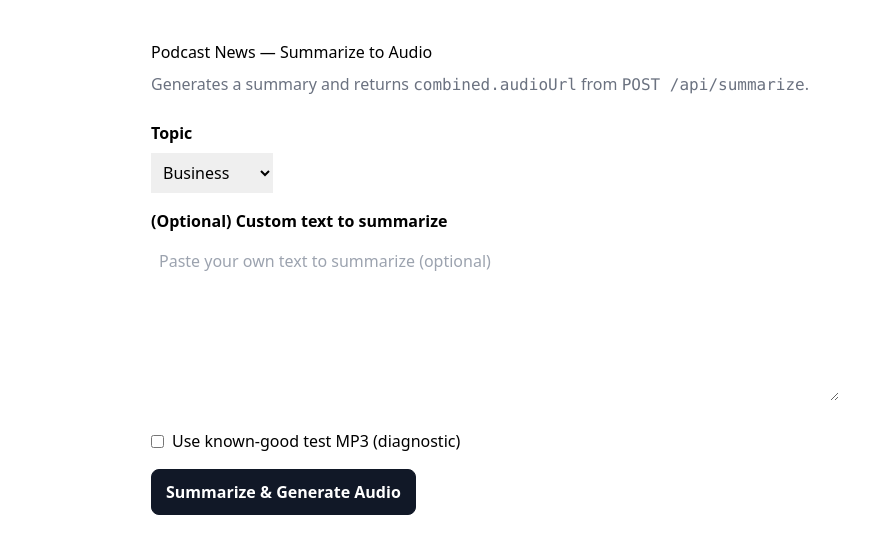
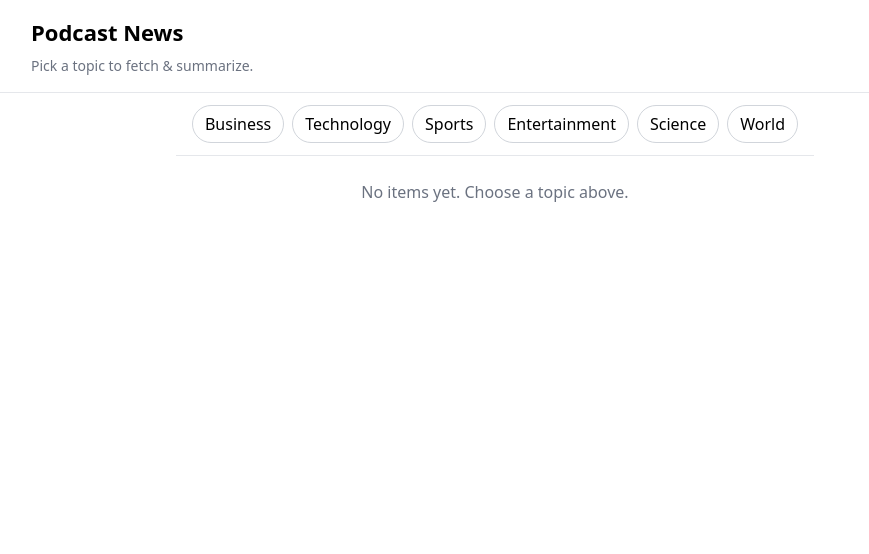
Before and after one commit to letch-source/news-podcast-app-frontend, a React (Create React App) app: page / in a window 1280 px wide. Shown: the top 554 px of the page, without its empty margins (145-1014 px from the left). Built offline with nearby package versions, Linux system fonts and the light colour scheme; no server answers.

Commit message:
Rollback frontend to working UI (summary builds, audio pending)

```diff
--- a/src/App.js
+++ b/src/App.js
@@ -1,205 +1,247 @@
-import React, { useState, useEffect } from "react";
+import React, { useRef, useState } from "react";
 
-// If your backend is same-origin in prod, leave blank.
-// For local dev with a separate server, set REACT_APP_API_BASE in .env (e.g., http://localhost:5000)
-const BACKEND_URL = process.env.REACT_APP_API_BASE || "";
+// In dev, CRA proxy will forward /api/* to http://localhost:3001
+const API_BASE = ""; // leave empty in dev
 
-// ---- Safe JSON POST helper: always reads body and throws readable errors ----
-async function postJson(url, payload) {
-  const res = await fetch(url, {
+const TOPICS = [
+  { key: "business", label: "Business" },
+  { key: "technology", label: "Technology" },
+  { key: "sports", label: "Sports" },
+  { key: "entertainment", label: "Entertainment" },
+  { key: "science", label: "Science" },
+  { key: "world", label: "World" },
+];
+
+export default function App() {
+  const [status, setStatus] = useState("Pick a topic to fetch & summarize.");
+  const [isLoading, setIsLoading] = useState(false);
+  const [items, setItems] = useState([]); // [{id,title,summary,audioUrl}]
+  const [nowPlaying, setNowPlaying] = useState(null); // { title, audioUrl }
+  const audioRef = useRef(null);
+
+  async function fetchSummaries(topic) {
+    try {
+      setIsLoading(true);
+      setStatus(`Fetching & summarizing latest ${topic} news…`);
+
+      const res = await fetch(`${API_BASE}/api/summarize`, {
         method: "POST",
         headers: { "Content-Type": "application/json" },
-    body: JSON.stringify(payload ?? {}),
+        body: JSON.stringify({ topic }),
       });
 
-  const contentType = res.headers.get("content-type") || "";
-  const raw = await res.text(); // read once; parse later if JSON
+      const text = await res.text();
+      let data;
+      try {
+        data = JSON.parse(text);
+      } catch {
+        data = null;
+      }
 
-  let data = null;
-  if (contentType.includes("application/json") && raw) {
-    try {
-      data = JSON.parse(raw);
-    } catch (_) {
-      /* fall through */
+      if (!res.ok) throw new Error(`HTTP ${res.status}: ${text || "Server error"}`);
+      if (!data || !Array.isArray(data.items)) throw new Error(`Bad payload: ${text || "missing items[]"}`);
+
+      const normalized = data.items.map((it, i) => ({
+        id: it.id ?? `item-${i}`,
+        title: it.title ?? "Untitled",
+        summary:
+          typeof it.summary === "string" && it.summary.trim()
+            ? it.summary
+            : "(No summary provided by server.)",
+        audioUrl: it.audioUrl ?? null, // will be null until TTS is wired
+      }));
+
+      setItems(normalized);
+      setStatus(`Showing ${topic} summaries`);
+
+      // Clear the player if nothing has audio
+      if (!normalized.some(x => x.audioUrl)) {
+        setNowPlaying(null);
+      }
+    } catch (err) {
+      // eslint-disable-next-line no-console
+      console.error(err);
+      setItems([]);
+      setNowPlaying(null);
+      setStatus(`Error: ${err.message}`);
+    } finally {
+      setIsLoading(false);
     }
   }
 
-  if (!res.ok) {
-    throw new Error(
-      `HTTP ${res.status} ${res.statusText} — ${raw.slice(0, 400) || "no body"}`
-    );
+  function handlePlay(item) {
+    if (!item?.audioUrl) {
+      // No audio yet; do nothing
+      return;
     }
-  if (!data) {
-    throw new Error(`Expected JSON but got: ${raw.slice(0, 400) || "empty body"}`);
-  }
-  return data;
+    setNowPlaying({ title: item.title, audioUrl: item.audioUrl });
+    setTimeout(() => {
+      audioRef.current?.play().catch(() => {});
+    }, 0);
   }
 
-// Fixed bottom audio bar
-function AudioBar({ src }) {
-  if (!src) return null;
   return (
-    <div
+    <div style={styles.page}>
+      {/* Header */}
+      <header style={styles.header}>
+        <div style={styles.container}>
+          <h1 style={styles.h1}>Podcast News</h1>
+          <p style={styles.status}>{status}</p>
+        </div>
+      </header>
+
+      {/* Topic buttons */}
+      <div style={{ ...styles.container, ...styles.topicsRow }}>
+        {TOPICS.map((t) => (
+          <button
+            key={t.key}
+            onClick={() => fetchSummaries(t.key)}
+            disabled={isLoading}
             style={{
-        position: "fixed",
-        left: 0,
-        right: 0,
-        bottom: 0,
-        padding: "12px 16px",
-        background: "rgba(255,255,255,0.95)",
-        borderTop: "1px solid #e5e7eb",
-        boxShadow: "0 -4px 10px rgba(0,0,0,0.06)",
-        zIndex: 50,
+              ...styles.chip,
+              opacity: isLoading ? 0.6 : 1,
+              cursor: isLoading ? "not-allowed" : "pointer",
             }}
           >
-      <audio src={src} controls style={{ width: "100%" }} />
+            {t.label}
+          </button>
+        ))}
+      </div>
+
+      {/* Results */}
+      <main style={styles.container}>
+        {items.length === 0 && !isLoading && (
+          <div style={{ color: "#6b7280", marginTop: 8 }}>
+            No items yet. Choose a topic above.
+          </div>
+        )}
+
+        <ul style={styles.grid}>
+          {items.map((it) => (
+            <li key={it.id} style={styles.card}>
+              <div style={styles.cardHeader}>
+                <div style={{ fontWeight: 600, lineHeight: 1.3 }}>{it.title}</div>
+                {it.audioUrl ? (
+                  <button
+                    onClick={() => handlePlay(it)}
+                    style={styles.playButton}
+                    title="Play this summary"
+                  >
+                    Play
+                  </button>
+                ) : null}
+              </div>
+              <p style={styles.summary}>{it.summary}</p>
+            </li>
+          ))}
+        </ul>
+      </main>
+
+      {/* Bottom audio bar — only shows when there is audio */}
+      {nowPlaying?.audioUrl ? (
+        <footer style={styles.footer}>
+          <div style={styles.footerInner}>
+            <div style={styles.nowPlaying} title={nowPlaying.title || ""}>
+              {nowPlaying.title || "Now Playing"}
+            </div>
+            <audio
+              ref={audioRef}
+              controls
+              src={nowPlaying.audioUrl}
+              style={styles.audioEl}
+              onError={(e) => console.log("Audio error", e.currentTarget?.error)}
+              onCanPlay={() => console.log("Audio can play")}
+              onPlay={() => console.log("Playing")}
+            />
+          </div>
+        </footer>
+      ) : null}
     </div>
   );
 }
 
-export default function App() {
-  const [topic, setTopic] = useState("business");
-  const [customText, setCustomText] = useState("");
-  const [audioUrl, setAudioUrl] = useState("");
-  const [summary, setSummary] = useState("");
-  const [loading, setLoading] = useState(false);
-  const [err, setErr] = useState("");
-  const [useKnownGood, setUseKnownGood] = useState(false);
-
-  // Known-good MP3 for isolating front-end audio problems
-  const KNOWN_GOOD_MP3 =
-    "https://file-examples.com/storage/fef4e8f6f2f3c6b6c3a6f0e/2017/11/file_example_MP3_700KB.mp3";
-
-  async function handleSummarize() {
-    setErr("");
-    setLoading(true);
-    setSummary("");
-    setAudioUrl("");
-
-    try {
-      if (useKnownGood) {
-        setAudioUrl(KNOWN_GOOD_MP3);
-        setSummary("(diagnostic) Playing known-good MP3.");
-        return;
-      }
-
-      const data = await postJson(`${BACKEND_URL}/api/summarize`, {
-        topic: topic.trim(),
-        text: customText.trim() || undefined,
-      });
-
-      const url =
-        data?.combined?.audioUrl ??
-        data?.audioUrl ??
-        data?.result?.audioUrl ??
-        "";
-
-      if (!url) {
-        throw new Error("Server responded but missing combined.audioUrl");
-      }
-
-      setSummary(data?.combined?.summary || "");
-      setAudioUrl(url);
-    } catch (e) {
-      console.error("Audio error:", e);
-      setErr(String(e?.message || e));
-    } finally {
-      setLoading(false);
-    }
-  }
-
-  // basic UI
-  return (
-    <div style={{ maxWidth: 720, margin: "40px auto", padding: "0 16px" }}>
-      <h1 style={{ marginBottom: 8 }}>Podcast News — Summarize to Audio</h1>
-      <p style={{ color: "#6b7280", marginBottom: 24 }}>
-        Generates a summary and returns <code>combined.audioUrl</code> from{" "}
-        <code>POST /api/summarize</code>.
-      </p>
-
-      <label style={{ display: "block", fontWeight: 600, marginBottom: 8 }}>
-        Topic
-      </label>
-      <select
-        value={topic}
-        onChange={(e) => setTopic(e.target.value)}
-        style={{ padding: 8, marginBottom: 16 }}
-      >
-        <option value="business">Business</option>
-        <option value="technology">Technology</option>
-        <option value="world">World</option>
-        <option value="science">Science</option>
-        <option value="sports">Sports</option>
-      </select>
-
-      <label style={{ display: "block", fontWeight: 600, marginBottom: 8 }}>
-        (Optional) Custom text to summarize
-      </label>
-      <textarea
-        rows={6}
-        placeholder="Paste your own text to summarize (optional)"
-        value={customText}
-        onChange={(e) => setCustomText(e.target.value)}
-        style={{ width: "100%", padding: 8, marginBottom: 16 }}
-      />
-
-      <label style={{ display: "flex", alignItems: "center", gap: 8, margin: "6px 0 16px" }}>
-        <input
-          type="checkbox"
-          checked={useKnownGood}
-          onChange={(e) => setUseKnownGood(e.target.checked)}
-        />
-        Use known-good test MP3 (diagnostic)
-      </label>
-
-      <button
-        onClick={handleSummarize}
-        disabled={loading}
-        style={{
-          padding: "10px 14px",
+/* ---------- minimal inline styles (no Tailwind needed) ---------- */
+const styles = {
+  page: {
+    minHeight: "100vh",
+    display: "flex",
+    flexDirection: "column",
+    background: "#fff",
+    fontFamily:
+      'system-ui, -apple-system, Segoe UI, Roboto, "Helvetica Neue", Arial, sans-serif',
+  },
+  container: { maxWidth: 960, margin: "0 auto", padding: "16px" },
+  header: { borderBottom: "1px solid #e5e7eb", background: "#fff" },
+  h1: { fontSize: 22, fontWeight: 600, margin: 0 },
+  status: { color: "#6b7280", marginTop: 6, fontSize: 14 },
+  topicsRow: {
+    display: "flex",
+    gap: 8,
+    flexWrap: "wrap",
+    borderBottom: "1px solid #e5e7eb",
+    paddingTop: 12,
+    paddingBottom: 12,
+  },
+  chip: {
+    padding: "6px 12px",
+    border: "1px solid #d1d5db",
+    borderRadius: 9999,
+    background: "#fff",
+  },
+  grid: {
+    display: "grid",
+    gap: 12,
+    gridTemplateColumns: "repeat(auto-fit, minmax(280px, 1fr))",
+    listStyle: "none",
+    padding: 0,
+    margin: "12px 0 80px 0",
+  },
+  card: {
+    border: "1px solid #e5e7eb",
+    borderRadius: 12,
+    padding: 16,
+    background: "#fff",
+    boxShadow: "0 1px 2px rgba(0,0,0,0.02)",
+  },
+  cardHeader: {
+    display: "flex",
+    alignItems: "center",
+    gap: 8,
+    justifyContent: "space-between",
+    marginBottom: 8,
+  },
+  playButton: {
+    fontSize: 12,
+    padding: "6px 10px",
+    border: "1px solid #d1d5db",
+    borderRadius: 8,
+    background: "#fff",
+    cursor: "pointer",
+  },
+  summary: { color: "#374151", fontSize: 14, margin: 0 },
+  footer: {
+    position: "sticky",
+    bottom: 0,
+    background: "#fff",
+    borderTop: "1px solid #e5e7eb",
+  },
+  footerInner: {
+    maxWidth: 960,
+    margin: "0 auto",
+    padding: 12,
+    display: "flex",
+    alignItems: "center",
+    gap: 12,
+  },
+  nowPlaying: {
+    flex: "1 1 auto",
+    minWidth: 0,
     fontWeight: 600,
-          borderRadius: 8,
-          border: "1px solid #111827",
-          background: loading ? "#e5e7eb" : "#111827",
-          color: loading ? "#111827" : "white",
-          cursor: loading ? "default" : "pointer",
-        }}
-      >
-        {loading ? "Working…" : "Summarize & Generate Audio"}
-      </button>
-
-      {err && (
-        <pre
-          style={{
-            marginTop: 16,
-            padding: 12,
-            background: "#fff7ed",
-            border: "1px solid #fed7aa",
-            borderRadius: 8,
-            whiteSpace: "pre-wrap",
-          }}
-        >
-          {err}
-        </pre>
-      )}
-
-      {summary && (
-        <div
-          style={{
-            marginTop: 16,
-            padding: 12,
-            background: "#f9fafb",
-            border: "1px solid #e5e7eb",
-            borderRadius: 8,
-          }}
-        >
-          <strong>Summary</strong>
-          <p style={{ marginTop: 8 }}>{summary}</p>
-        </div>
-      )}
-
-      <AudioBar src={audioUrl} />
-      <div style={{ height: 80 }} />
-    </div>
-  );
-}
+    fontSize: 14,
+    color: "#111",
+    whiteSpace: "nowrap",
+    overflow: "hidden",
+    textOverflow: "ellipsis",
+  },
+  audioEl: { width: 320, maxWidth: "48vw" },
+};
```
Also changed, not shown: package.json (+4 -20 lines). Lines whose indentation alone changed are shown as unchanged.
